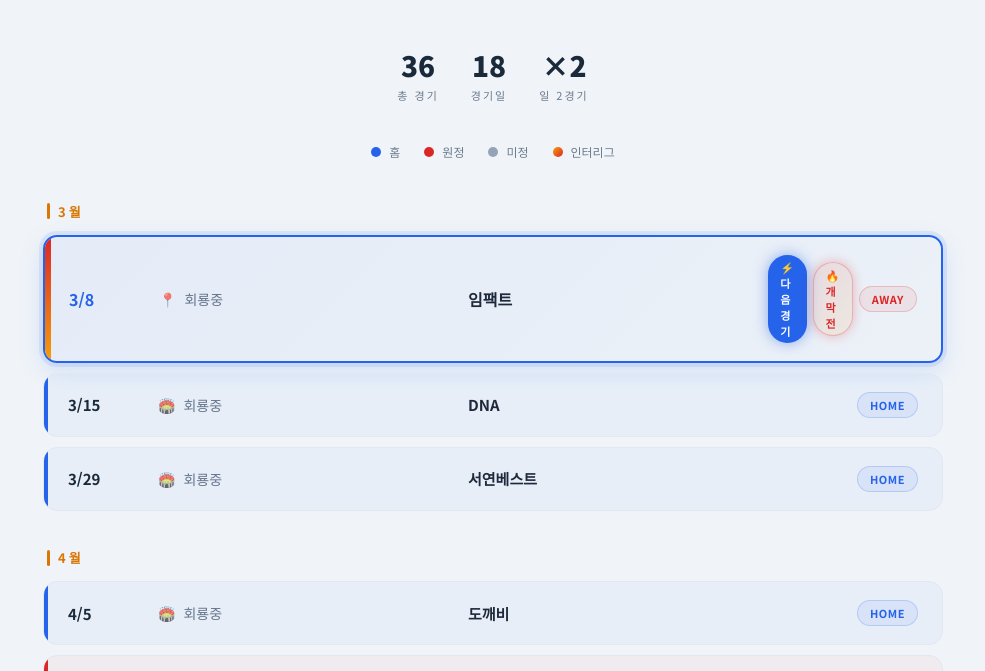
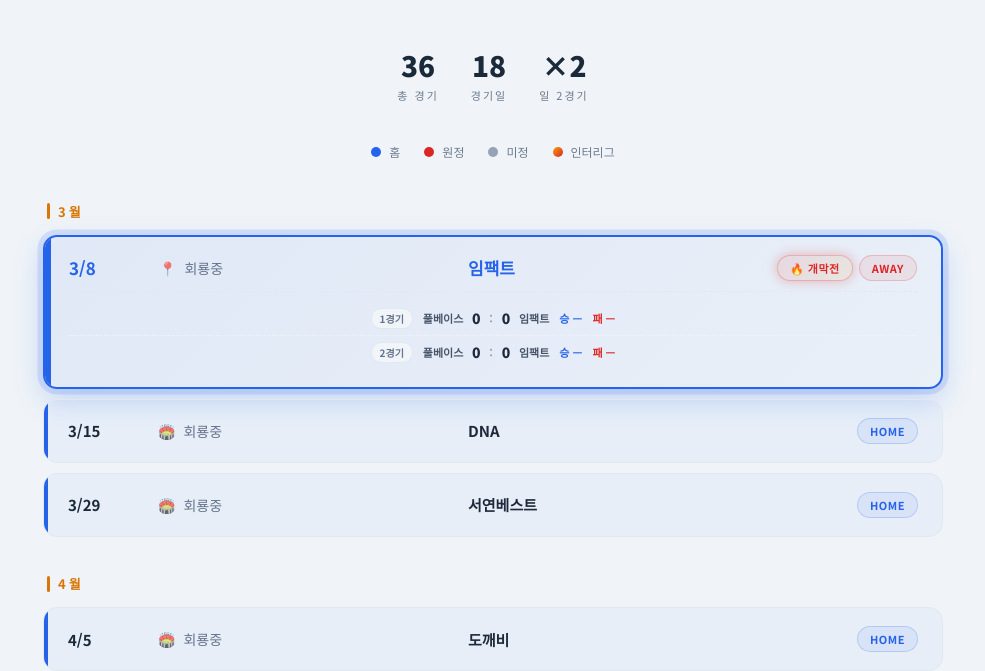
Before and after one commit to helloyeops/fullbase, a plain HTML site: page schedule.html in a window 1280 px wide. Shown: the part 113-784 px from the top of the page, without its empty margins (147-1132 px from the left). Drawn offline with nearby package versions, Linux system fonts and the light colour scheme.

Commit message:
다음 경기 카드 하이라이트 강화 (배지 제거, 카드 자체 강조), 점수 결과 복원

```diff
--- a/schedule.html
+++ b/schedule.html
@@ -249,32 +249,28 @@
   .game-card.next-game {
     border: 2px solid #2563eb;
     box-shadow: 0 0 0 4px rgba(37, 99, 235, 0.1), 0 8px 24px rgba(37, 99, 235, 0.15);
-    background: linear-gradient(135deg, rgba(37, 99, 235, 0.06), rgba(37, 99, 235, 0.02));
+    background: linear-gradient(135deg, rgba(37, 99, 235, 0.08), rgba(37, 99, 235, 0.03));
+    animation: next-game-pulse 3s ease-in-out infinite;
   }
 
   .game-card.next-game::before {
     width: 6px;
+    background: #2563eb;
   }
 
   .game-card.next-game .game-date {
     color: #2563eb;
-    font-size: 16px;
+    font-size: 17px;
   }
 
   .game-card.next-game .game-opponent {
-    font-size: 16px;
+    font-size: 17px;
+    color: #2563eb;
   }
 
-  .badge-next {
-    background: #2563eb;
-    color: #ffffff;
-    border: none;
-    animation: pulse-glow-next 2s ease-in-out infinite;
-  }
-
-  @keyframes pulse-glow-next {
-    0%, 100% { box-shadow: 0 0 4px rgba(37, 99, 235, 0.3); }
-    50% { box-shadow: 0 0 14px rgba(37, 99, 235, 0.5); }
+  @keyframes next-game-pulse {
+    0%, 100% { box-shadow: 0 0 0 4px rgba(37, 99, 235, 0.1), 0 8px 24px rgba(37, 99, 235, 0.15); }
+    50% { box-shadow: 0 0 0 6px rgba(37, 99, 235, 0.15), 0 12px 32px rgba(37, 99, 235, 0.25); }
   }
 
   /* 경기 결과 */
@@ -296,6 +292,7 @@
   .game-result-row {
     display: flex;
     align-items: center;
+    justify-content: center;
     gap: 10px;
     padding: 6px 0;
   }
@@ -348,7 +345,6 @@
     font-size: 11px;
     font-weight: 600;
     color: #64748b;
-    margin-left: auto;
   }
 
   .pitcher-win {
@@ -520,14 +516,43 @@
   <div class="month-group">
     <div class="month-label">3월</div>
 
-    <div class="game-card away opening next-game">
+    <div class="game-card away opening next-game finished">
       <div class="game-date">3/8</div>
       <div class="game-venue"><span class="venue-icon">📍</span>회룡중</div>
       <div class="game-opponent">임팩트</div>
       <div class="badge-group">
-        <span class="game-badge badge-next">⚡ 다음 경기</span>
         <span class="game-badge badge-opening">🔥 개막전</span>
         <span class="game-badge badge-away">AWAY</span>
+      </div>
+      <div class="game-results">
+        <div class="game-result-row">
+          <span class="game-num">1경기</span>
+          <div class="game-score">
+            <span class="score-team">풀베이스</span>
+            <span class="score-num">0</span>
+            <span class="score-divider">:</span>
+            <span class="score-num">0</span>
+            <span class="score-team">임팩트</span>
+          </div>
+          <div class="game-pitchers">
+            <span class="pitcher-win">승 —</span>
+            <span class="pitcher-lose">패 —</span>
+          </div>
+        </div>
+        <div class="game-result-row">
+          <span class="game-num">2경기</span>
+          <div class="game-score">
+            <span class="score-team">풀베이스</span>
+            <span class="score-num">0</span>
+            <span class="score-divider">:</span>
+            <span class="score-num">0</span>
+            <span class="score-team">임팩트</span>
+          </div>
+          <div class="game-pitchers">
+            <span class="pitcher-win">승 —</span>
+            <span class="pitcher-lose">패 —</span>
+          </div>
+        </div>
       </div>
     </div>
 
```
